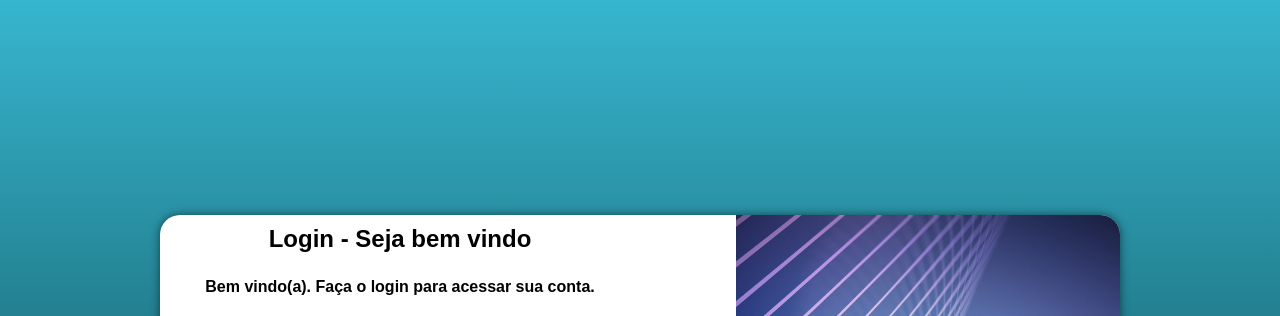
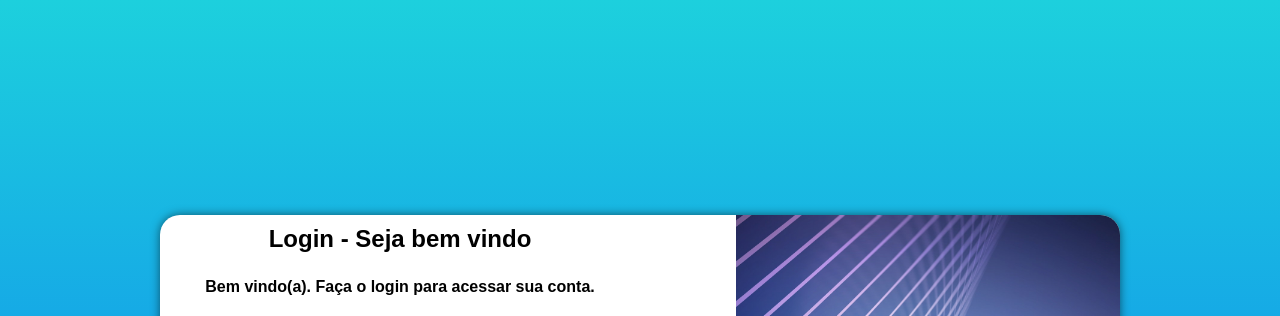
Before and after one commit to MTbustamante98/projeto-login, a plain HTML site: page index.html in a window 1280 px wide. Shown: the top 316 px of the page. Drawn offline with nearby package versions, Linux system fonts and the light colour scheme.

Commit message:
update pagina1 projeto aviao

```diff
--- a/estilos/mediaquery.css
+++ b/estilos/mediaquery.css
@@ -2,7 +2,7 @@
 
 @media screen and (min-width: 768px) and (max-width: 992px){
     body{
-        background-image: linear-gradient(to top, #07484d, #47c4dd);
+        background-image: linear-gradient(to top, #0b70f3,#1dd0dd);
 
     }
 
@@ -36,7 +36,7 @@
 @media screen and (min-width: 992px) {
 
     body{
-        background-image: linear-gradient(to top,#042e31, #37b6cf);
+        background-image: linear-gradient(to top,#0b70f3,#1dd0dd);
 
     }
 
--- a/estilos/style.css
+++ b/estilos/style.css
@@ -8,7 +8,7 @@
 
 :root {
     --cor1: #4ABDD4;
-    --cor2: #2C797A;
+    --cor2: #48A7F7;
 }
 
 body, html {
```
Also changed, not shown: estilos/texto.txt (deleted).
